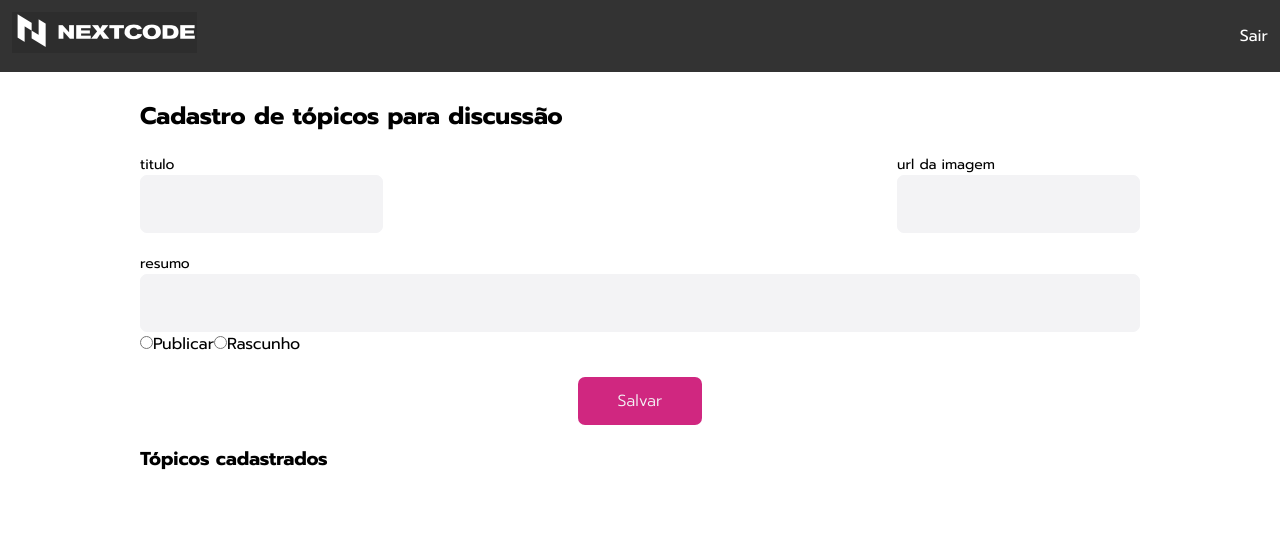
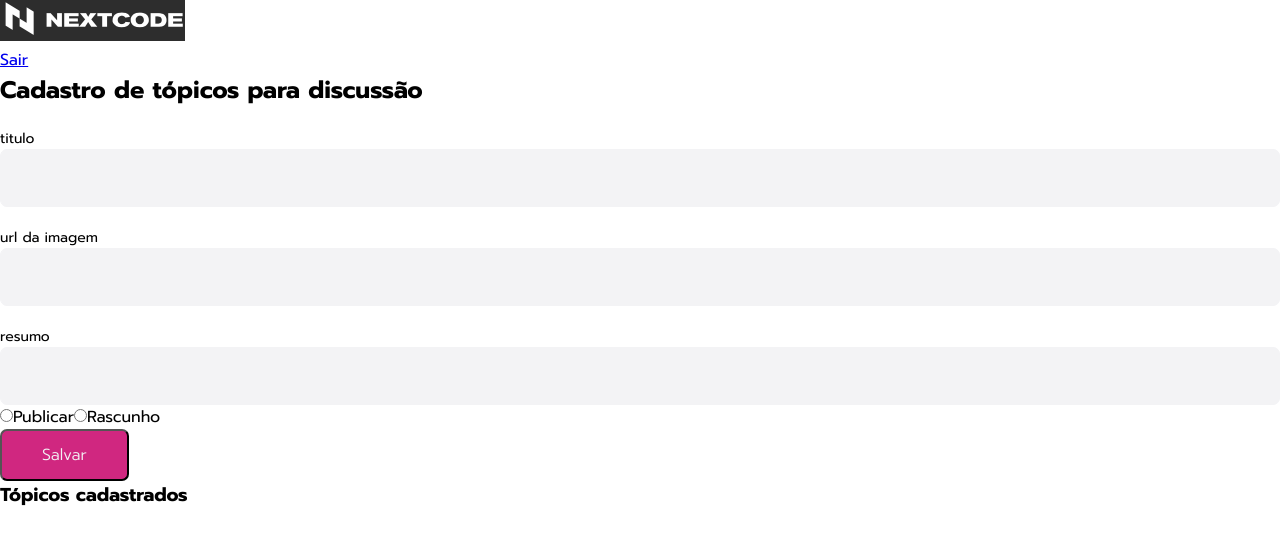
Before and after one commit to nextcodebr/teste-front-end-jr, a Vue app: page /cadastros in a window 1280 px wide. Shown: the top 544 px of the page. Built offline with nearby package versions, Linux system fonts and the light colour scheme.

Commit message:
atualizado estilos padrões

```diff
--- a/src/components/Card/styles.scss
+++ b/src/components/Card/styles.scss
@@ -1,10 +1,11 @@
 .card {
   width: 300px;
-  height: 481px;
+  height: 516px;
   display: grid;
   align-items: center;
   justify-content: center;
   background-color: #f3f3f5;
+  padding: themeSpacings(xsmall);
   img {
     width: 100%;
   }
--- a/src/components/Textbox/styles.scss
+++ b/src/components/Textbox/styles.scss
@@ -14,11 +14,12 @@
     font-size: themeFontSize(medium);
     border-radius: $theme-border-radius;
     border: 0.1rem solid themeColor(white);
+    background-color: #f3f3f5;
     padding: themeSpacings(xsmall) themeSpacings(xsmall);
     &::placeholder {
       color: themeColor(darkText);
       font-family: $theme-font-family;
-      font-weight: themeFontWeight(medium);
+      font-weight: themeFontWeight(extraLight);
     }
     &[fullWidth] {
       width: 100%;
--- a/src/styles/main.scss
+++ b/src/styles/main.scss
@@ -48,68 +48,3 @@ body {
     filter: none;
   }
 }
-
-.nav-list{
-  background-color: themeColor(mainBg);
-  padding: themeSpacings(xxsmall);
-}
-
-.nav-itens {
-  display: flex;
-  list-style-type: none;
-  justify-content: space-between;
-  align-items: center;
-  font-size: themeFontSize(medium);
-  a{
-    color: white;
-    text-decoration: none;
-  }
-}
-
-.cadastro-container{
-  display: flex;
-  flex-direction: column;
-  max-width: 1000px;
-  margin: 0 auto;
-  h2{
-    padding-top: 2.6rem;
-    margin-right: 27rem;
-  }
-}
-
-.cadastro-form{
-  input{
-    background-color: #f3f3f5;
-    color: black;
-  }
-  .cadastro-input{
-    display: flex;
-    justify-content: space-between;
-  }
-}
-
-.card-topicos{
-  display: flex;
-  justify-content: space-between;
-  flex-wrap: wrap;
-  margin-top: 56px;
-  h3{
-    margin-right: 50.75rem;
-    margin-top: 5rem;
-    margin-bottom: 1.2rem;
-  }
-}
-
-.nx-button{
-  margin: 2.06rem auto;
-  border: none;
-}
-
-.nx-button:hover{
-  transform: scale(1.1);
-  transition: all 0.5s;
-}
-
-.rascunho {
-  background-color: red !important;
-}
```
